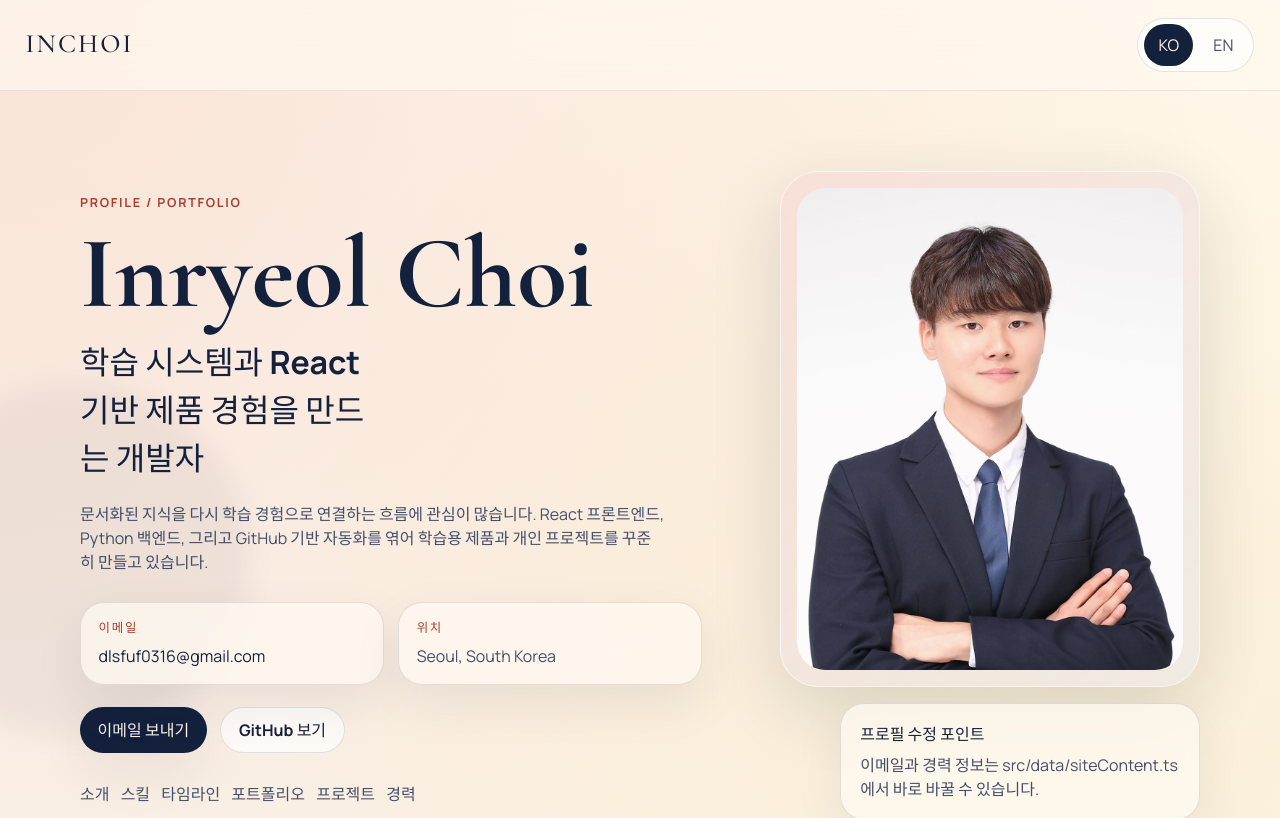
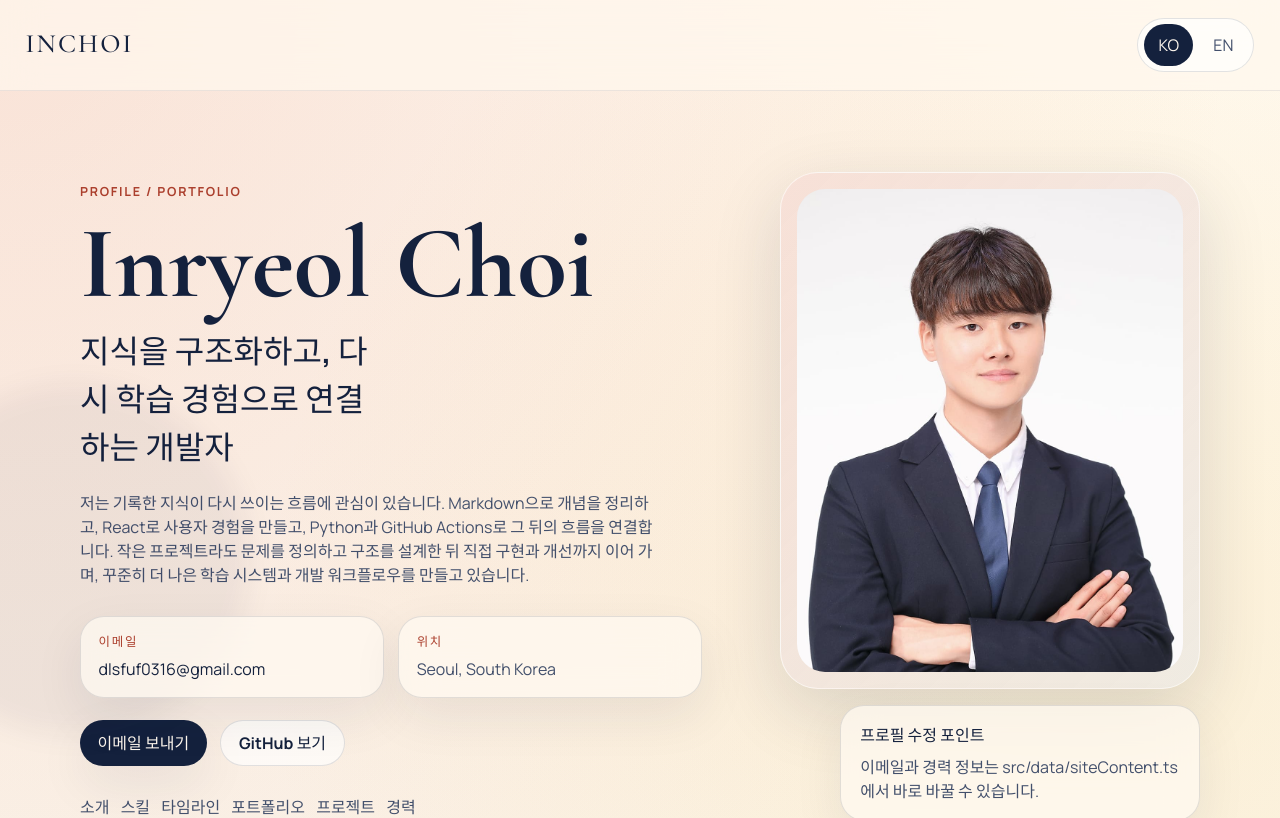
Before and after one commit to InryeolChoi/inchoi.github.io, a React (Vite) app: page / in a window 1280 px wide. Shown: the top 818 px of the page. Built offline with nearby package versions, Linux system fonts and the light colour scheme.

Commit message:
Refine profile introduction copy

```diff
--- a/src/data/siteContent.ts
+++ b/src/data/siteContent.ts
@@ -10,12 +10,12 @@ import type { Locale, ProjectItem } from "../types";
 export const profile = {
   name: "Inryeol Choi",
   headline: {
-    ko: "학습 시스템과 React 기반 제품 경험을 만드는 개발자",
-    en: "A developer building learning systems and React-based product experiences",
+    ko: "지식을 구조화하고, 다시 학습 경험으로 연결하는 개발자",
+    en: "A developer who structures knowledge and turns it into learning experiences",
   },
   intro: {
-    ko: "문서화된 지식을 다시 학습 경험으로 연결하는 흐름에 관심이 많습니다. React 프론트엔드, Python 백엔드, 그리고 GitHub 기반 자동화를 엮어 학습용 제품과 개인 프로젝트를 꾸준히 만들고 있습니다.",
-    en: "I am interested in turning documented knowledge into repeatable learning experiences. I regularly build personal products that connect React frontends, Python backends, and GitHub-based automation.",
+    ko: "저는 기록한 지식이 다시 쓰이는 흐름에 관심이 있습니다. Markdown으로 개념을 정리하고, React로 사용자 경험을 만들고, Python과 GitHub Actions로 그 뒤의 흐름을 연결합니다. 작은 프로젝트라도 문제를 정의하고 구조를 설계한 뒤 직접 구현과 개선까지 이어 가며, 꾸준히 더 나은 학습 시스템과 개발 워크플로우를 만들고 있습니다.",
+    en: "I am interested in making knowledge reusable. I organize ideas with markdown, build user experiences with React, and connect the workflow behind them with Python and GitHub Actions. Even in small projects, I like defining the problem, designing the structure, and carrying the work through implementation and iteration to build better learning systems and developer workflows.",
   },
   email: "dlsfuf0316@gmail.com",
   location: {
```
